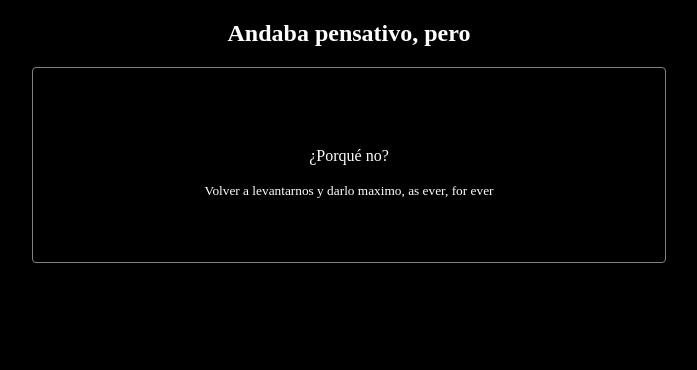
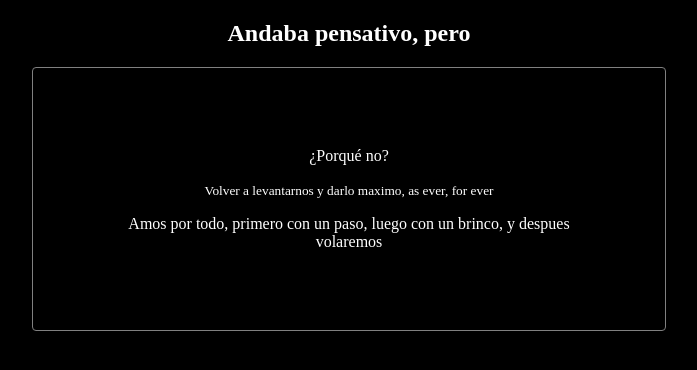
Before and after one commit to oziizombiie/gitBlog, a plain HTML site: page index.html in a window 1280 px wide. Shown: the whole page, without its empty margins (291-988 px from the left). Drawn offline with Linux system fonts and the light colour scheme.

Commit message:
Agregado un nuevo parrafo

```diff
--- a/index.html
+++ b/index.html
@@ -30,6 +30,7 @@
     <div class="container">
         <p>¿Porqué no?</p>
         <small>Volver a levantarnos y darlo maximo, as ever, for ever</small>
+        <p>Amos por todo, primero con un paso, luego con un brinco, y despues volaremos</p>
     </div>
 </body>
 </html>
```
